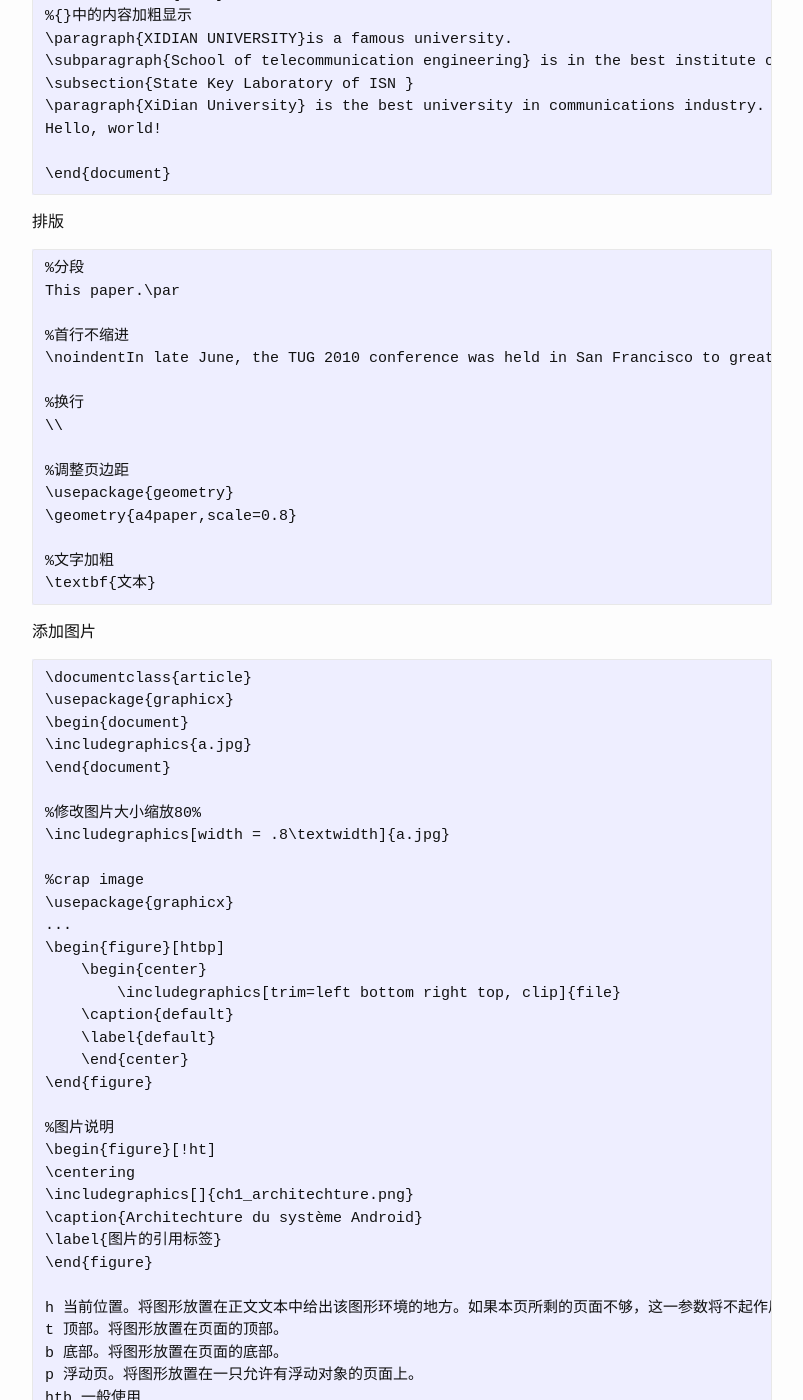
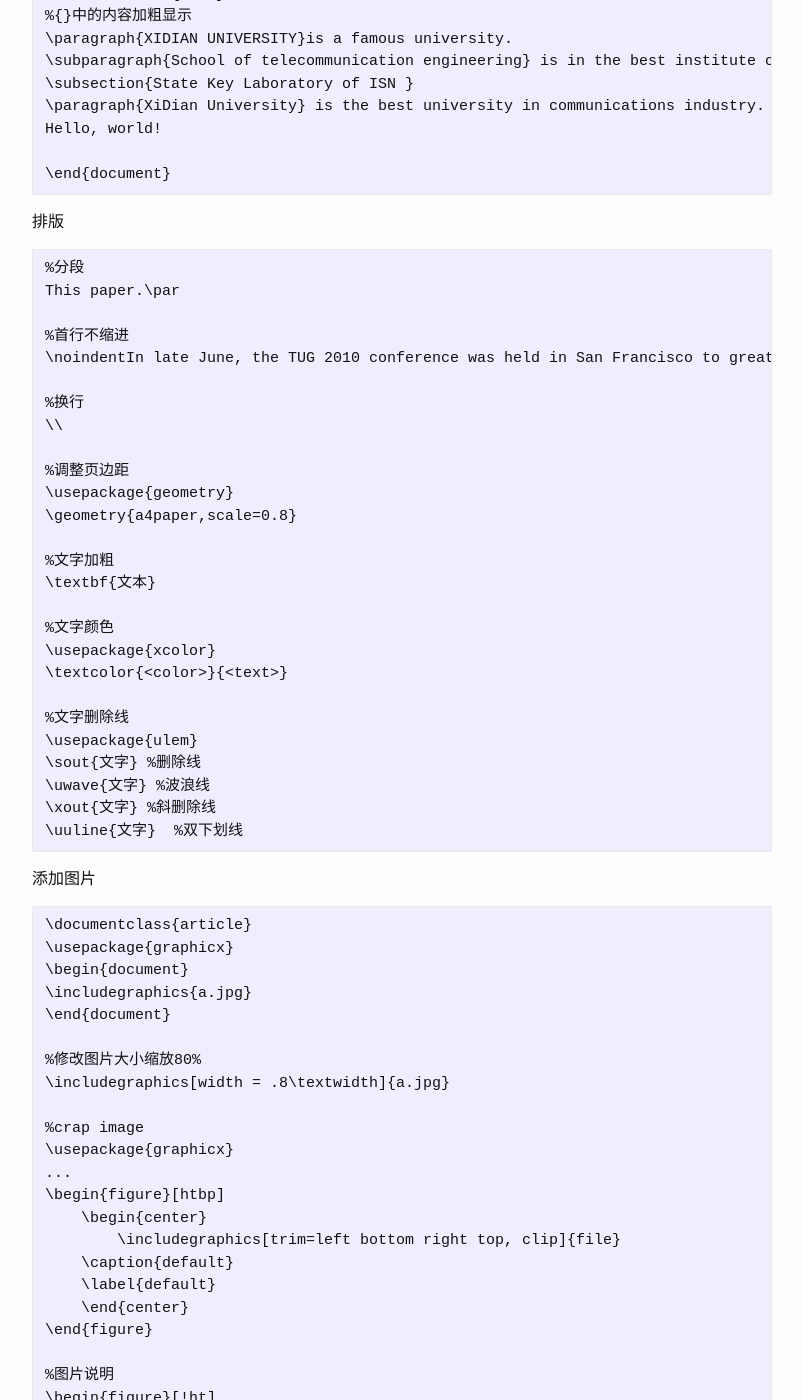
Before and after one commit to josephstalin117/josephstalin117.github.io, a Jekyll site: the page built from _posts/2018-6-23-latex.markdown, in a window 1280 px wide and 1400 px high, scrolled down 602 px. Shown: the whole window, without its empty margins (238-1041 px from the left). Built offline with Jekyll 4.4.1, drawn with Linux system fonts in a browser that asks for light colours; formulas are drawn with MathJax 3.

Commit message:
add ulem package

````diff
--- a/_posts/2018-6-23-latex.markdown
+++ b/_posts/2018-6-23-latex.markdown
@@ -62,6 +62,17 @@ This paper.\par
 
 %文字加粗
 \textbf{文本}
+
+%文字颜色
+\usepackage{xcolor}
+\textcolor{<color>}{<text>}
+
+%文字删除线
+\usepackage{ulem}
+\sout{文字} %删除线
+\uwave{文字} %波浪线
+\xout{文字} %斜删除线
+\uuline{文字}  %双下划线
 ```
 
 添加图片
````
